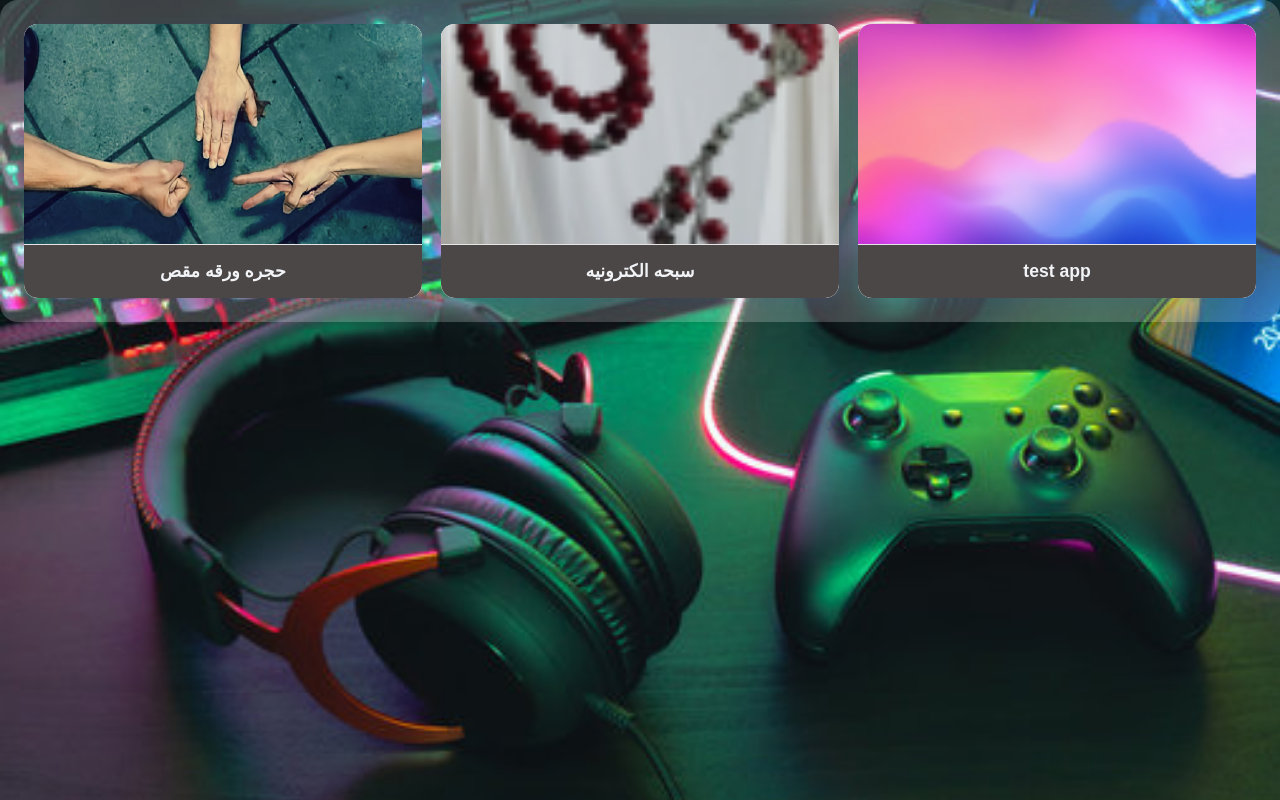
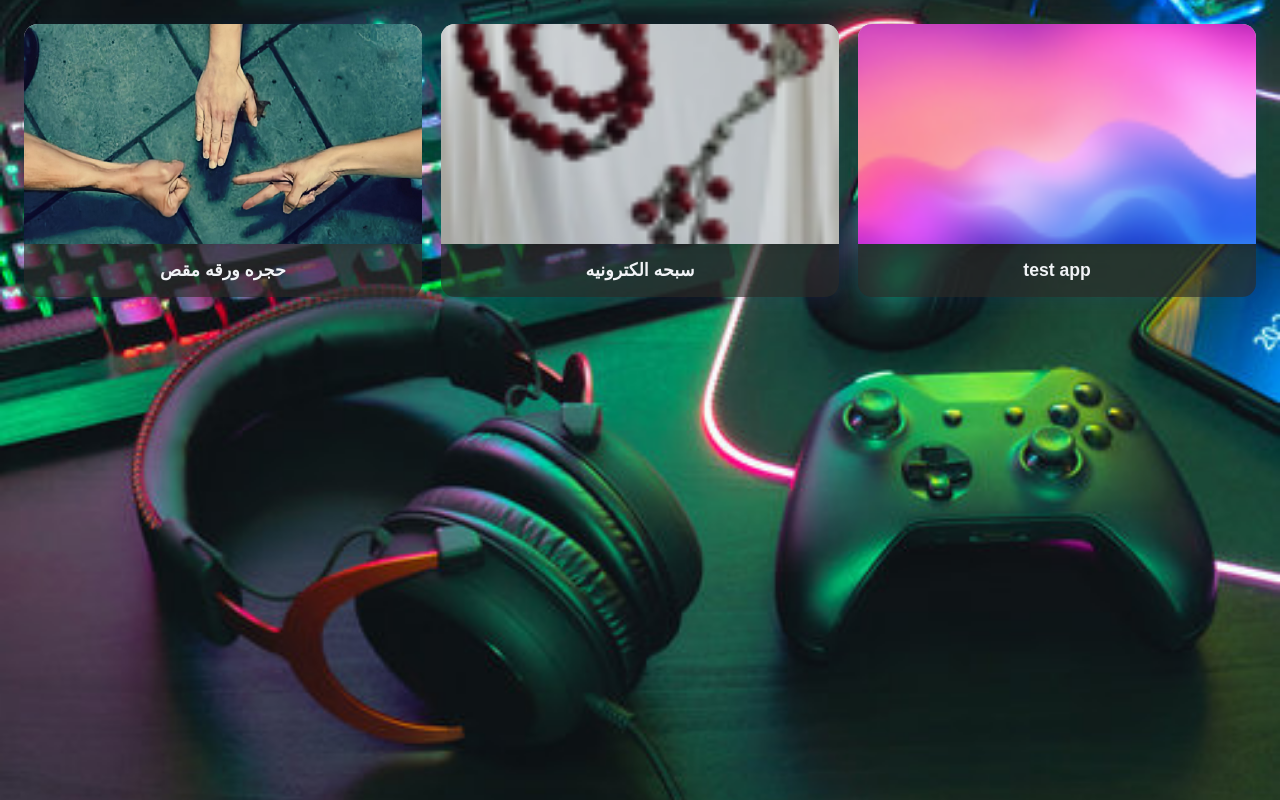
Before and after one commit to Abo3Hamza/My-games, a plain HTML site: page index.html in a window 1280 px wide. Drawn offline with Linux system fonts and the light colour scheme.

Commit message:
Add files via upload

```diff
--- a/style.css
+++ b/style.css
@@ -1,27 +1,27 @@
 body {
     font-family: 'Tajawal', Arial, sans-serif;
     margin: 0;
-            background: #f7f7f7;
     color: #222;
-            background-image: url('bg.jpg'); /* غيّر bg.jpg لاسم الخلفية التي تريدها */
+    background-image: url('bg.jpg');
     background-size: cover;
     background-position: center;
     background-repeat: no-repeat;
     min-height: 100vh;
 }
 
+/* شبكة الألعاب شفافة تماماً */
 .games-grid {
     display: grid;
     grid-template-columns: 1fr;
     gap: 1.2rem;
     padding: 1.5rem;
-            background: rgba(255,255,255,0.2);
+    background: none; /* بدون أي لون أو شفافية */
     border-radius: 18px;
-            box-shadow: 0 0 40px 0 rgba(0,0,0,0.08);
+    box-shadow: none;
 }
 
 .game-card {
-            background: rgba(255,255,255,0.94);
+    background: rgba(44, 44, 44, 0.65); /* أسود شفاف، يمكنك تغييره حسب ذوقك */
     border-radius: 14px;
     overflow: hidden;
     box-shadow: 0 4px 16px rgba(37,99,235,0.09);
@@ -44,7 +44,7 @@ body {
     background: #e6e6e6;
     display: block;
     margin: 0 auto;
-            border-radius: 0; /* إزالة الدائري */
+    border-radius: 0;
     aspect-ratio: 16 / 9;
     box-shadow: 0 2px 12px rgba(0,0,0,0.12);
 }
@@ -54,10 +54,10 @@ body {
     font-size: 1.1rem;
     font-weight: bold;
     text-align: center;
-            background: #4c4747;
+    background: none; /* بدون خلفية */
     flex: none;
     color: #f1f3f6;
-            border-top: 1px solid #e5e5e5;
+    border-top: none;
     border-radius: 0 0 14px 14px;
 }
 
```
Lines whose indentation alone changed are shown as unchanged.
